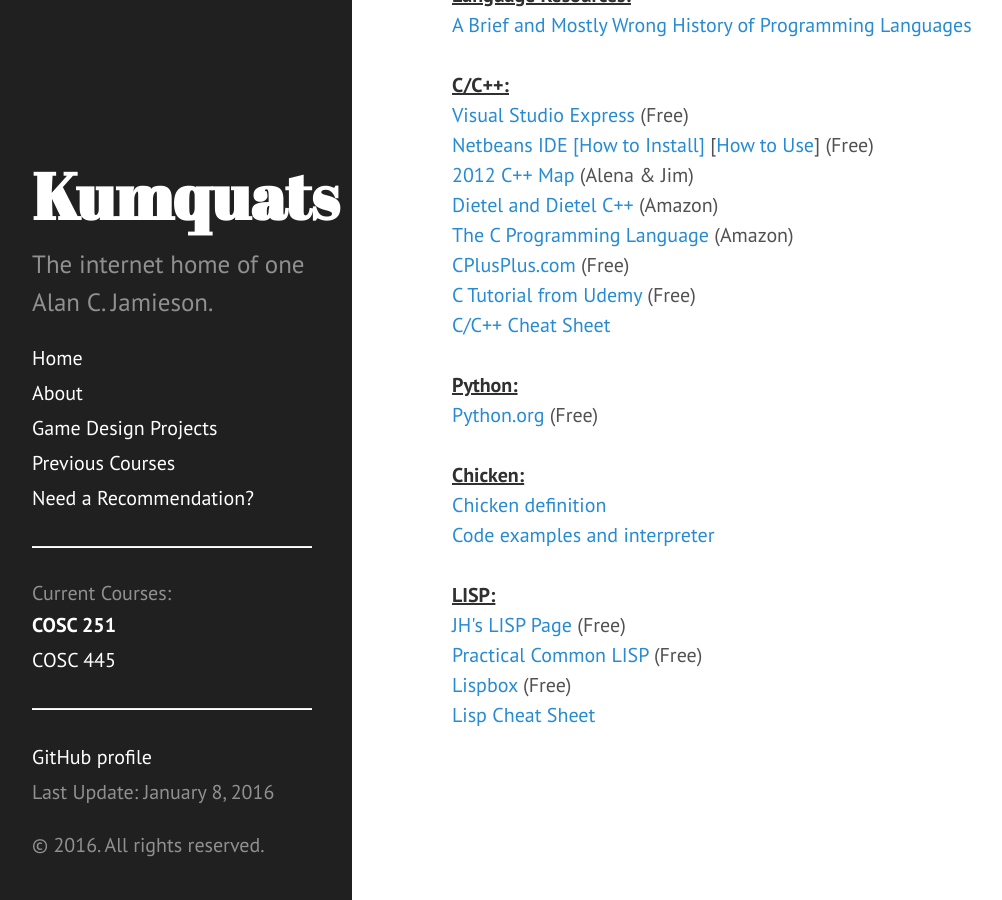
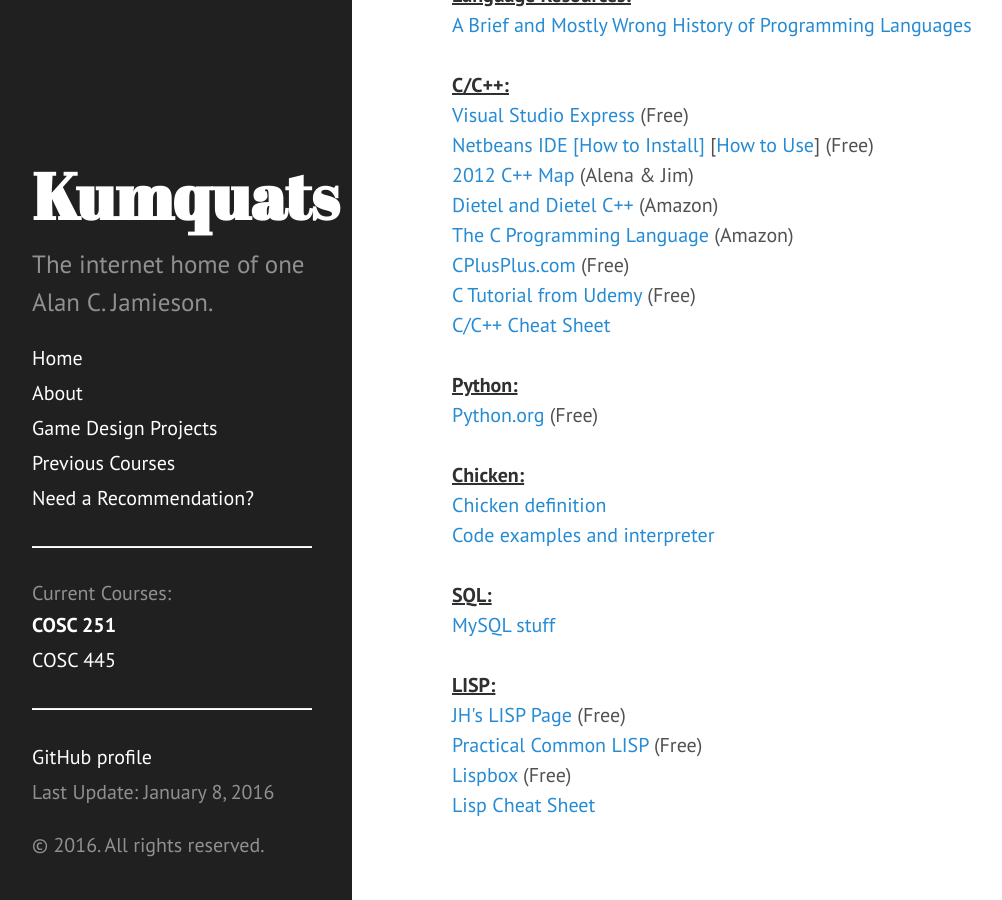
Before and after one commit to ripark/ripark.github.io, a Jekyll site: the page built from s16/cosc251.html, in a window 1280 px wide and 900 px high, scrolled down 876 px. Shown: the whole window, without its empty margins (8-1010 px from the left). Built offline with Jekyll 4.4.1, drawn with Linux system fonts in a browser that asks for light colours; Markdown is read by kramdown in place of the engine named in the settings.

Commit message:
SQL stuff

```diff
--- a/s16/cosc251.html
+++ b/s16/cosc251.html
@@ -93,6 +93,11 @@
         <a href="http://torso.me/chicken">Code examples and interpreter</a>
         <br />
         <br />
+        <strong><u>SQL:</u></strong>
+        <br />
+        <a href="https://www.mysql.com/">MySQL stuff</a>
+        <br />
+        <br />
         <strong><u>LISP:</u></strong>
         <br /><a href=
         "http://www.apl.jhu.edu/~hall/lisp.html"
```
